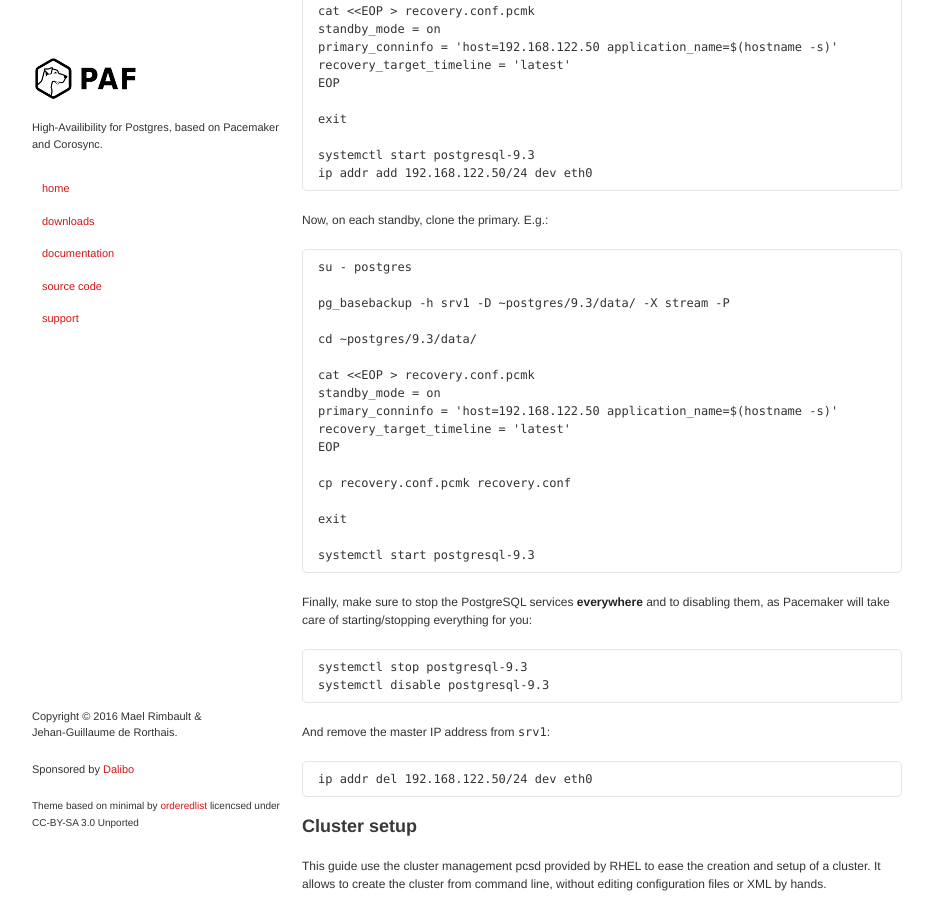
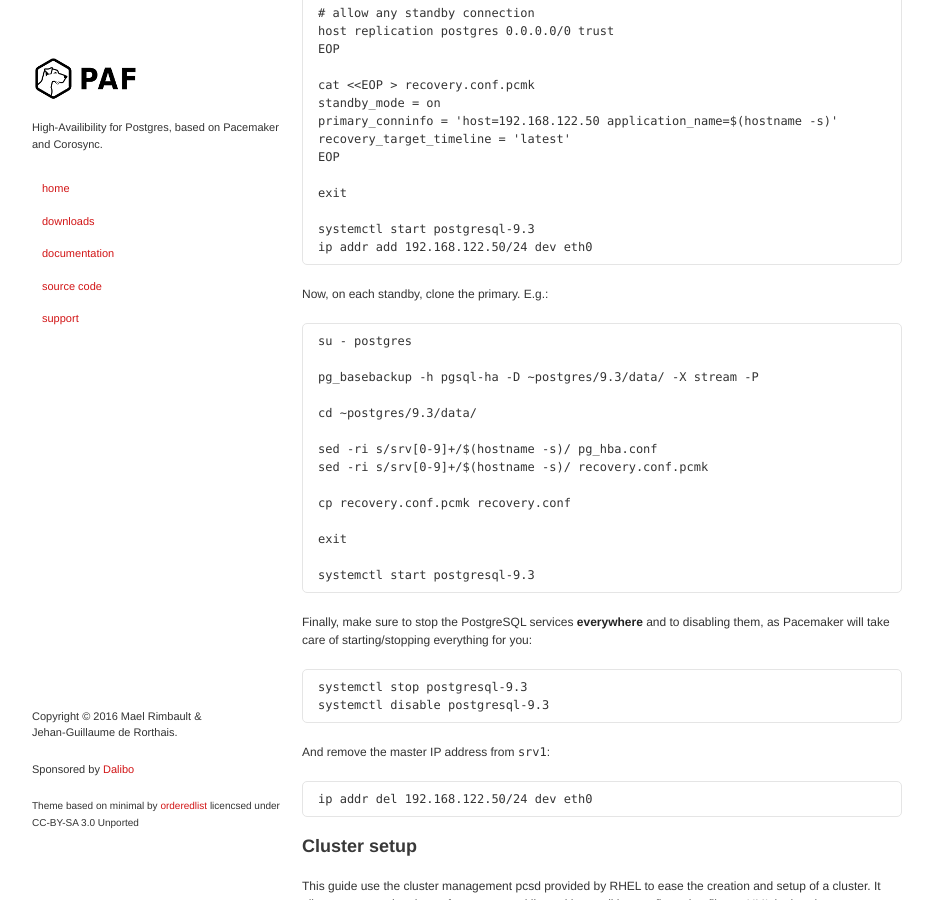
Before and after one commit to ClusterLabs/PAF, a Jekyll site: the page built from Quick_Start-CentOS-7.md, in a window 1280 px wide and 900 px high, scrolled down 1869 px. Shown: the whole window, without its empty margins (173-1106 px from the left). Built offline with Jekyll 4.4.1, drawn with Linux system fonts in a browser that asks for light colours; some of the changed text lies outside the part shown.

Commit message:
Fix on quick starts

````diff
--- a/Quick_Start-CentOS-7.md
+++ b/Quick_Start-CentOS-7.md
@@ -15,6 +15,9 @@
 `eth1`. IP addresses of these servers are `192.168.122.5x/24` on the first
 interface, `192.168.123.5x/24` on the second one.
 
+The IP address `192.168.122.50`, called `pgsql-ha` in this tutorial, will be set
+on the server hosting the master PostgreSQL intance.
+
 Considering the firewall, we have to allow the network traffic related to the
 cluster and PostgreSQL to go through the firewalls:
 
@@ -25,12 +28,12 @@
 firewall-cmd --add-service=postgresql
 ```
 
-
 During the cluster setup, we use the cluster name in various places,
 make sure all your servers names can be resolved to the correct IPs. We usually
 set this in the `/etc/hosts` file:
 
 ```
+192.168.122.50 pgsql-ha
 192.168.122.51 srv1
 192.168.122.52 srv2
 192.168.122.53 srv3
@@ -130,15 +133,12 @@
 ```
 su - postgres
 
-pg_basebackup -h srv1 -D ~postgres/9.3/data/ -X stream -P
+pg_basebackup -h pgsql-ha -D ~postgres/9.3/data/ -X stream -P
 
 cd ~postgres/9.3/data/
 
-cat <<EOP > recovery.conf.pcmk
-standby_mode = on
-primary_conninfo = 'host=192.168.122.50 application_name=$(hostname -s)'
-recovery_target_timeline = 'latest'
-EOP
+sed -ri s/srv[0-9]+/$(hostname -s)/ pg_hba.conf
+sed -ri s/srv[0-9]+/$(hostname -s)/ recovery.conf.pcmk
 
 cp recovery.conf.pcmk recovery.conf
 
````
Also changed, not shown: Quick_Start-CentOS-6.md (+7 -6 lines).
